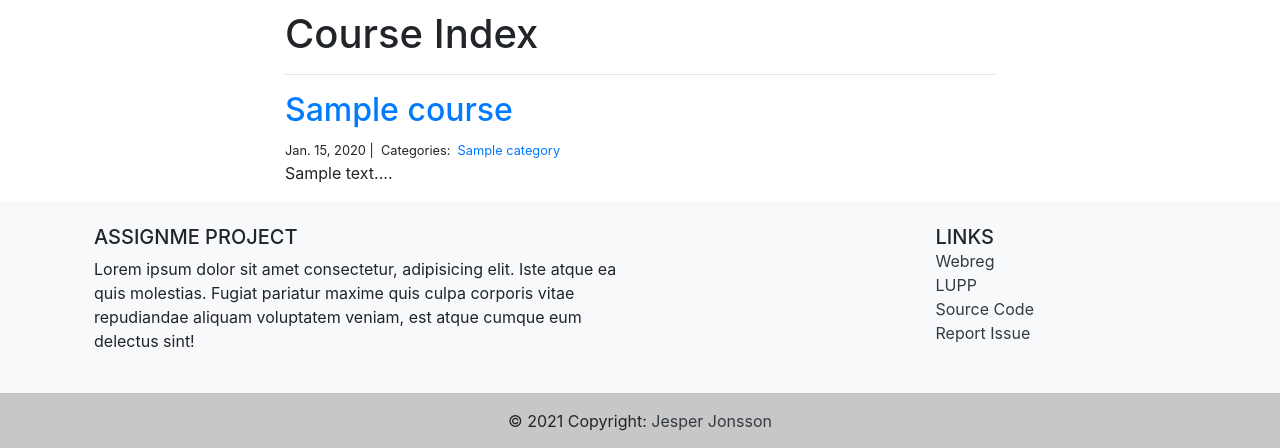
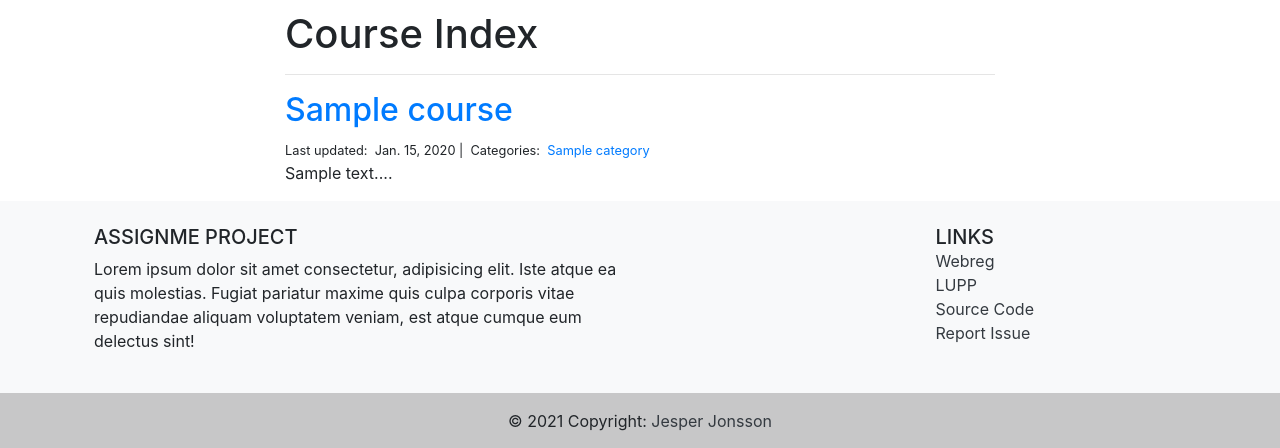
Before and after one commit to pingvine/assign-me-project, a Django app: page /course/ in a window 1280 px wide. Shown: the part 56-504 px from the top of the page. Run offline with Django 3.2, Linux system fonts and the light colour scheme; tables that the repository leaves empty hold one stand-in row (values such as "Sample post"); some libraries are stand-ins or nearby versions.

Commit message:
Add label for last updated

```diff
--- a/assignme/course/templates/course_index.html
+++ b/assignme/course/templates/course_index.html
@@ -6,6 +6,7 @@
     {% for course in courses %}
     <h2><a href="{% url 'course_detail' course.pk %}">{{ course.title }}</a></h2>
     <small>
+        Last updated:&nbsp;
         {{ course.created_on.date }} |&nbsp;
         Categories:&nbsp;
         {% for category in course.categories.all %}
```
